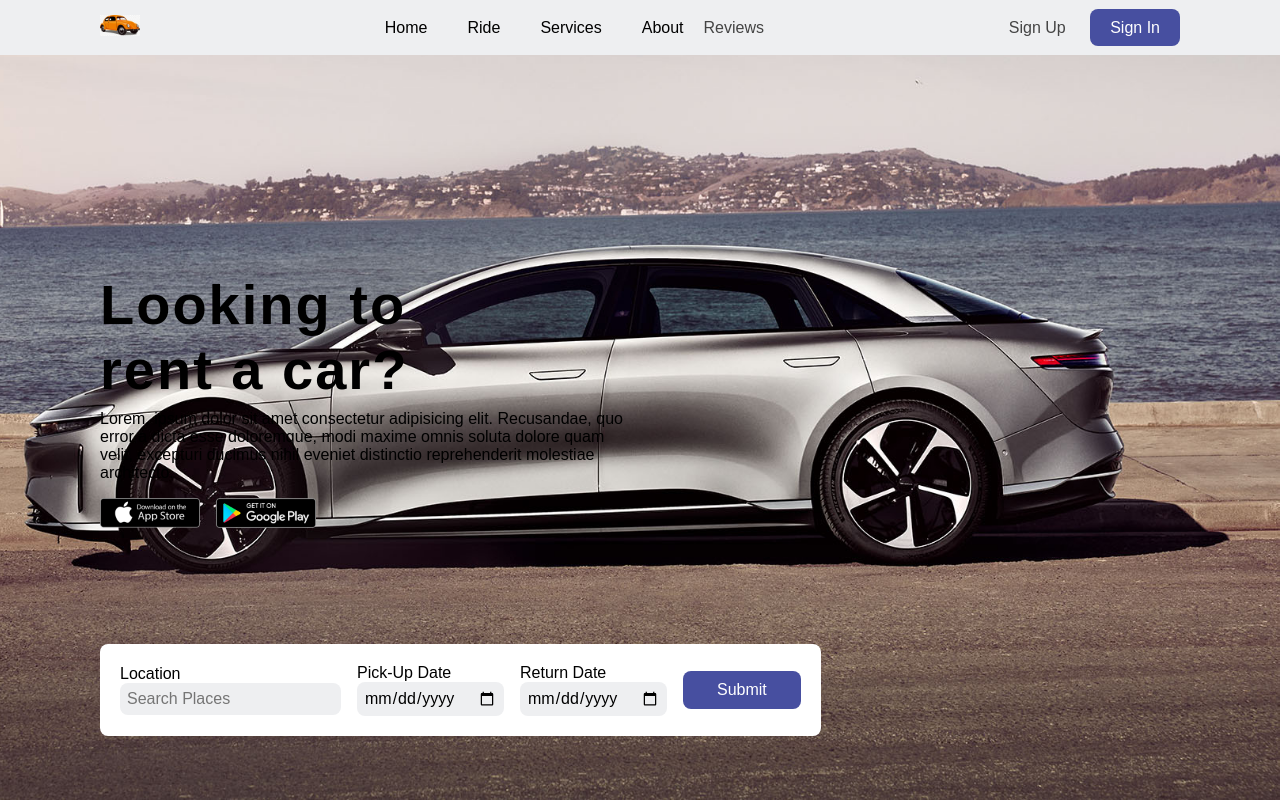
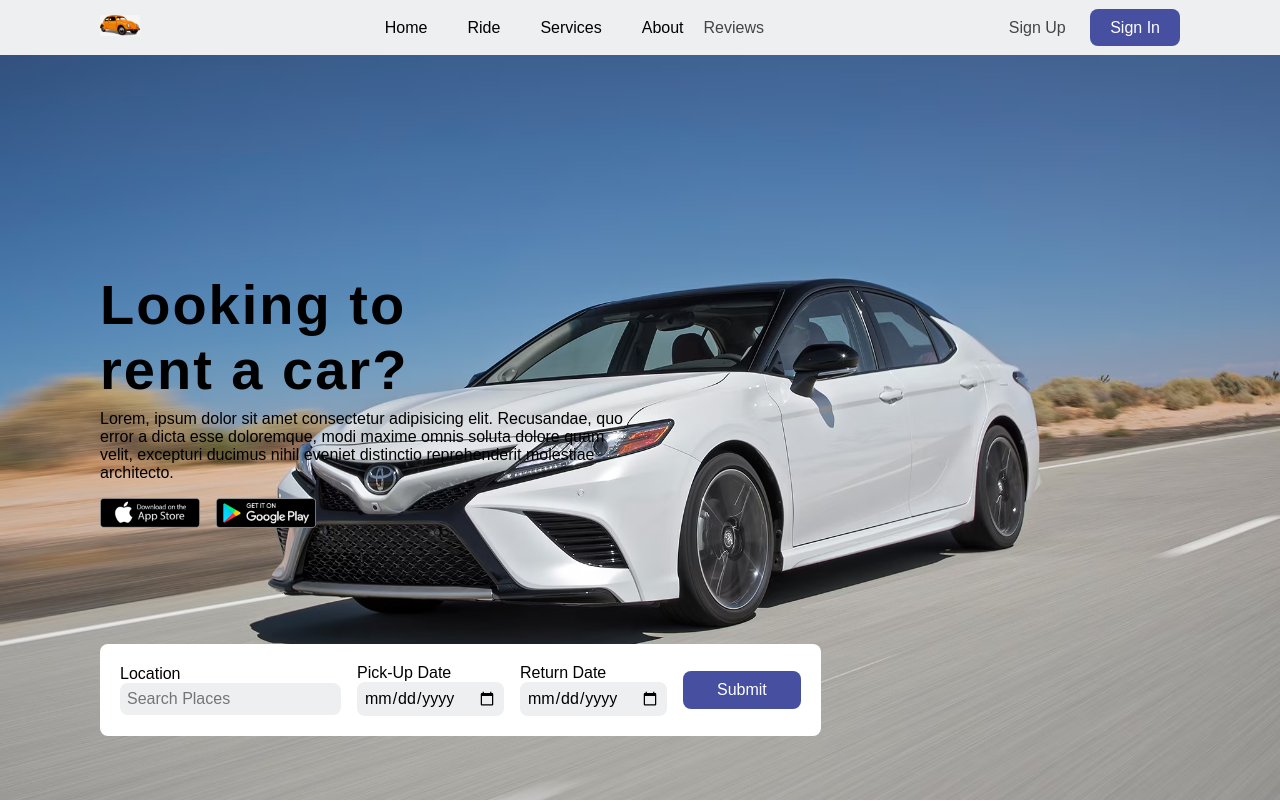
Before and after one commit to FrankCodee1/Responsive-Car-Rental-Website, a plain HTML site: page index.html in a window 1280 px wide. Shown: the top 802 px of the page. Drawn offline with nearby package versions, Linux system fonts and the light colour scheme; a script that the page names is missing; a web font is replaced by a local one.

Commit message:
Update style.css

```diff
--- a/style.css
+++ b/style.css
@@ -94,7 +94,7 @@ header{
    width: 100%;
    min-height: 100vh;
    position: relative;
-   background: url(images/car.jpg);
+   background: url(images/change.avif);
    background-repeat: no-repeat;
    background-position: center right;
    background-size: cover;
```
